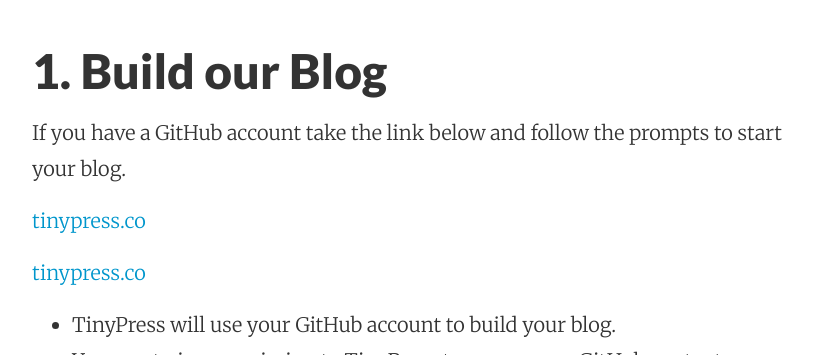
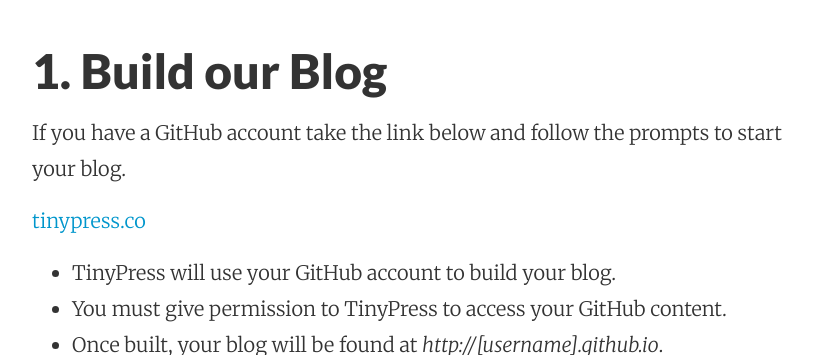
Before and after one commit to dataviz-blog/dataviz-blog.github.io, a Jekyll site: the page built from _posts/2016-01-17-getting-started-with-tinypress-our-first-blog.markdown, in a window 1280 px wide and 900 px high, scrolled down 848 px, cut to the strip 0-355 px from the top of the window. Shown: the whole strip, without its empty margins (224-1037 px from the left). Built offline with Jekyll 4.4.1, drawn with Linux system fonts in a browser that asks for light colours.

Commit message:
Post update: 4 — Getting Started with TinyPress (Our first blog)

```diff
--- a/_posts/2016-01-17-getting-started-with-tinypress-our-first-blog.markdown
+++ b/_posts/2016-01-17-getting-started-with-tinypress-our-first-blog.markdown
@@ -16,8 +16,6 @@ We're going to do three things here:
 ## 1. Build our Blog
 
 If you have a GitHub account take the link below and follow the prompts to start your blog.
-
-[tinypress.co](https://tinypress.co)
 
 <a href='http://tinypress.co' target='_blank'>tinypress.co</a>
 
```
